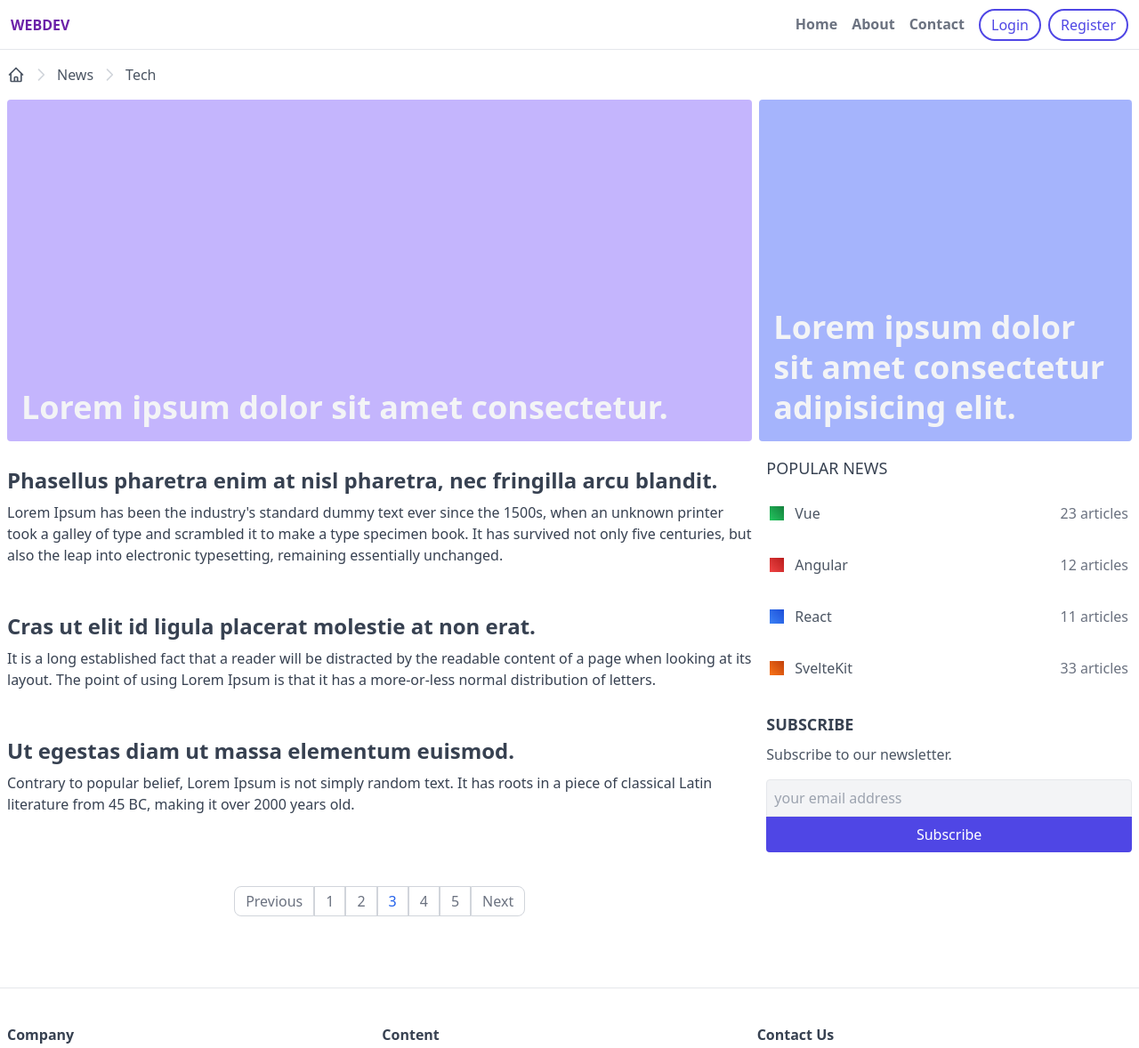
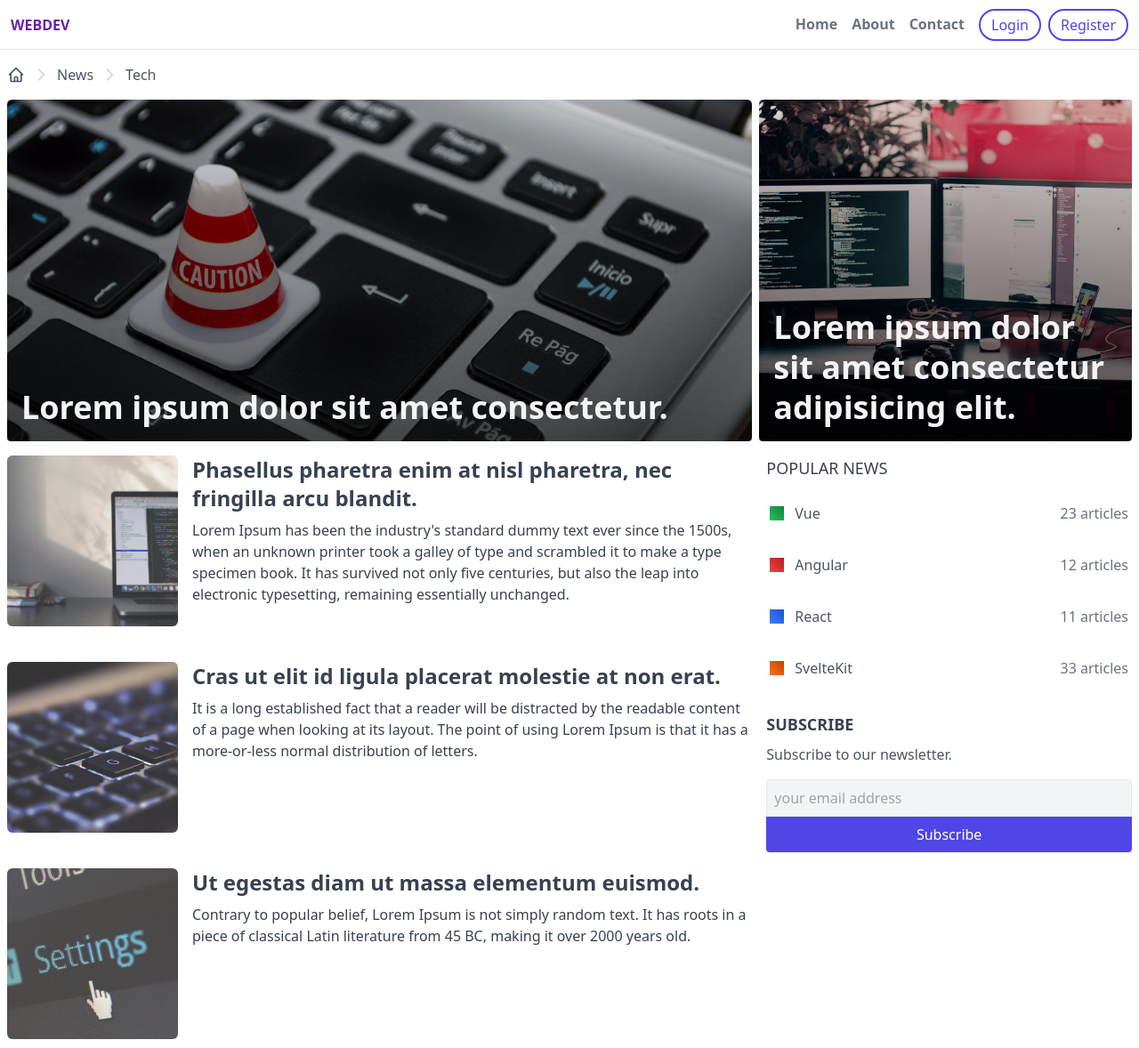
Before and after one commit to Medvedev-Savelii/tailwindcss_first_project, a website: page index.html in a window 1280 px wide. Shown: the top 1178 px of the page at 89% size. Drawn offline with Linux system fonts and the light colour scheme.

Commit message:
18-commit

```diff
--- a/index.html
+++ b/index.html
@@ -58,7 +58,11 @@
     </div>
     <!-- banners -->
     <section class="px-2 lg:flex lg:space-x-2">
-      <a class="w-full lg:w-2/3 bg-violet-300 h-96 mb-4 relative rounded inline-block overflow-hidden" href="#">
+      <a class="w-full lg:w-2/3 bg-gradient-to-tr bg-purple-300 h-96 mb-4 relative rounded inline-block overflow-hidden"
+        href="#">
+        <div class="absolute left-0 top-0 w-full h-full z-10 bg-gradient-to-b from-black/10 to-black/70"></div>
+        <img class="absolute left-0 top-0 w-full h-full z-0 object-cover rounded-md" src="/public/images/img-1.jpg"
+          alt="news">
         <div class="p-4 absolute bottom-0 left-0 z-20">
           <h2 class="text-4xl font-semibold text-gray-100 leading-tight">
             Lorem ipsum dolor sit amet consectetur.
@@ -67,6 +71,9 @@
       </a>
 
       <a class="w-full lg:w-1/3 bg-indigo-300 h-96 mb-4 relative rounded inline-block overflow-hidden" href="#">
+        <div class="absolute left-0 top-0 w-full h-full z-10 bg-gradient-to-b from-black/10 to-black/70"></div>
+        <img class="absolute left-0 top-0 w-full h-full z-0 object-cover rounded-md" src="/public/images/img-2.jpg"
+          alt="news">
         <div class="p-4 absolute bottom-0 left-0 z-20">
           <h2 class="text-4xl font-semibold text-gray-100 leading-tight">
             Lorem ipsum dolor sit amet consectetur adipisicing elit.
@@ -78,50 +85,56 @@
       <div class="w-full lg:w-2/3">
         <!-- post cards -->
         <section class="px-2">
-          <a class="block mb-10" href="#">
+          <a class="block w-full lg:flex mb-10" href="#">
+            <img class="w-full h-48 lg:w-48 opacity-80 object-cover lg:mr-4 rounded-md" src="/public/images/img-3.jpg"
+              alt="img">
             <div class="flex">
               <div>
-                <h3 class="mt-3 mb-2 text-gray-700 font-bold text-2xl">
+                <h3 class="mb-2 text-gray-700 font-bold text-2xl">
                   Phasellus pharetra enim at nisl pharetra, nec fringilla arcu
                   blandit.
                 </h3>
                 <p class="text-gray-700">
                   Lorem Ipsum has been the industry's standard dummy text ever
-                  since the 1500s, when an unknown printer took a galley of type
-                  and scrambled it to make a type specimen book. It has survived
-                  not only five centuries, but also the leap into electronic
-                  typesetting, remaining essentially unchanged.
+                  since the 1500s, when an unknown printer took a galley of
+                  type and scrambled it to make a type specimen book. It has
+                  survived not only five centuries, but also the leap into
+                  electronic typesetting, remaining essentially unchanged.
                 </p>
               </div>
             </div>
           </a>
 
-          <a class="block mb-10" href="#">
+          <a class="block w-full lg:flex mb-10" href="#">
+            <img class="w-full h-48 lg:w-48 opacity-80 object-cover lg:mr-4 rounded-md" src="/public/images/img-4.jpg"
+              alt="img">
             <div class="flex">
               <div>
-                <h3 class="mt-3 mb-2 text-gray-700 font-bold text-2xl">
+                <h3 class="mb-2 text-gray-700 font-bold text-2xl">
                   Cras ut elit id ligula placerat molestie at non erat.
                 </h3>
                 <p class="text-gray-700">
-                  It is a long established fact that a reader will be distracted
-                  by the readable content of a page when looking at its layout.
-                  The point of using Lorem Ipsum is that it has a more-or-less
-                  normal distribution of letters.
+                  It is a long established fact that a reader will be
+                  distracted by the readable content of a page when looking at
+                  its layout. The point of using Lorem Ipsum is that it has a
+                  more-or-less normal distribution of letters.
                 </p>
               </div>
             </div>
           </a>
 
-          <a class="block mb-10 " href="#">
+          <a class="block w-full lg:flex mb-10" href="#">
+            <img class="w-full h-48 lg:w-48 opacity-80 object-cover lg:mr-4 rounded-md" src="/public/images/img-5.jpg"
+              alt="img">
             <div class="flex">
               <div>
-                <h3 class="mt-3 mb-2 text-gray-700 font-bold text-2xl">
+                <h3 class="mb-2 text-gray-700 font-bold text-2xl">
                   Ut egestas diam ut massa elementum euismod.
                 </h3>
                 <p class="text-gray-700">
                   Contrary to popular belief, Lorem Ipsum is not simply random
-                  text. It has roots in a piece of classical Latin literature from
-                  45 BC, making it over 2000 years old.
+                  text. It has roots in a piece of classical Latin literature
+                  from 45 BC, making it over 2000 years old.
                 </p>
               </div>
             </div>
```
Also changed, not shown: public/images/img-1.jpg (added), public/images/img-2.jpg (added), public/images/img-3.jpg (added), public/images/img-4.jpg (added), public/images/img-5.jpg (added), public/styles.css.
